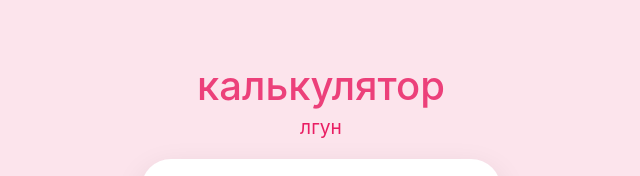
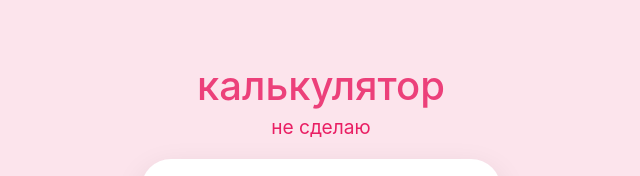
Before and after one commit to kopfschmerz94-cloud/calculator, a plain HTML site: page index.html in a window 1280 px wide. Shown: the top 176 px of the page, 319-959 px from the left. Drawn offline with Linux system fonts and the light colour scheme.

Commit message:
Update index.html
кловн

```diff
--- a/index.html
+++ b/index.html
@@ -10,7 +10,7 @@
     <div class="title-container">
         <h1>калькулятор</h1>
 
-       <p>лгун</p>
+       <p>не сделаю</p>
     </div>
     <div class="calculator">
         <div class="display" id="display">0</div>
```
